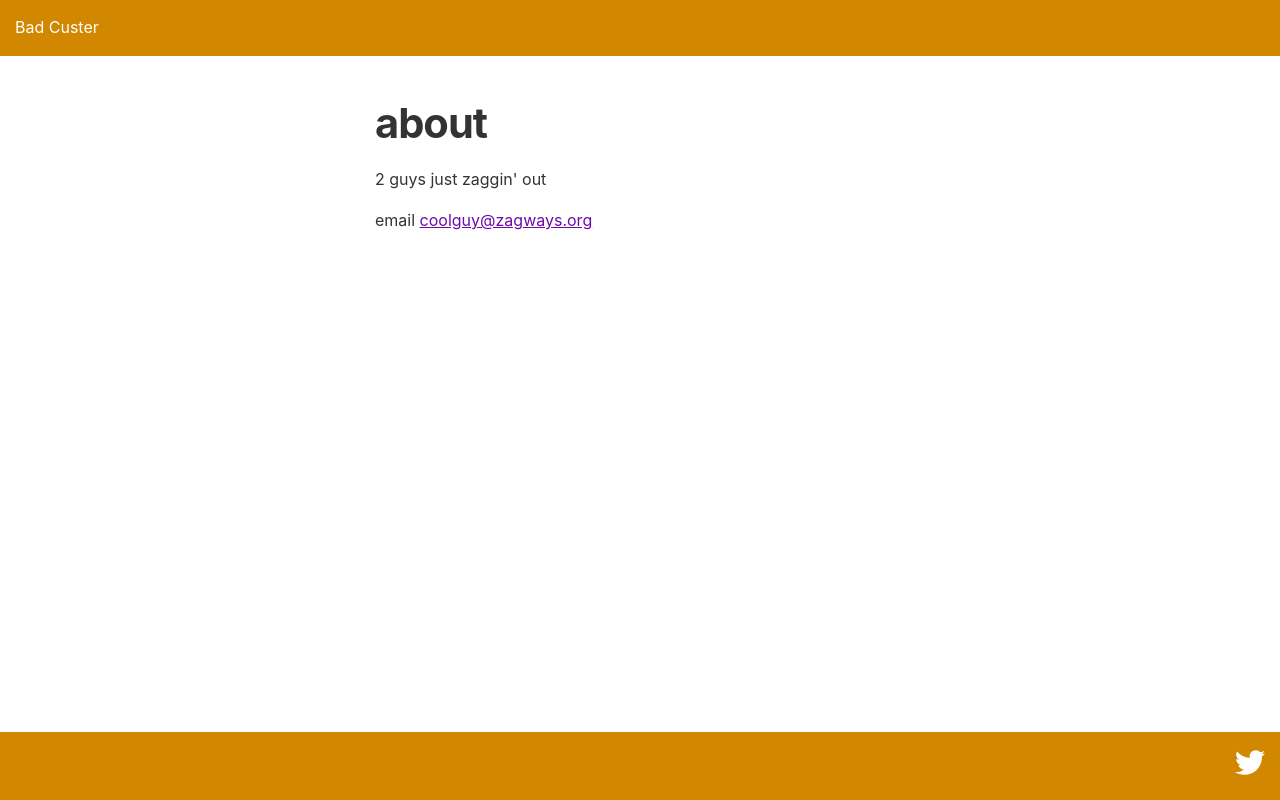
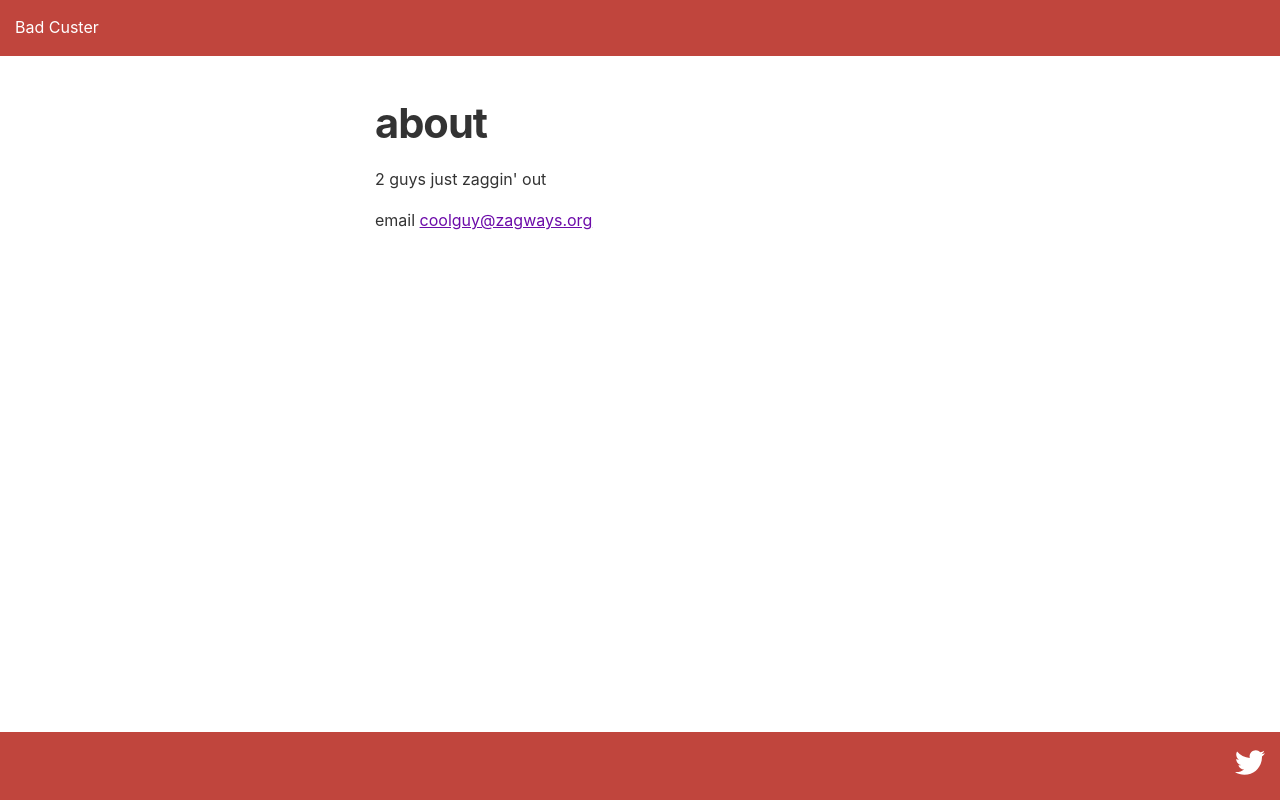
Before and after one commit to philgiammattei/badcusterdotnet, a Next.js app: page /about in a window 1280 px wide. Built offline with nearby package versions, Linux system fonts and the light colour scheme.

Commit message:
header footer color

```diff
--- a/styles/base.scss
+++ b/styles/base.scss
@@ -142,7 +142,7 @@ a:visited {
   align-items: center;
   justify-content: flex-end;
   column-gap: 10px;
-  background-color: #D18700;
+  background-color: #C0453D;
   color: white;
 }
 
```
